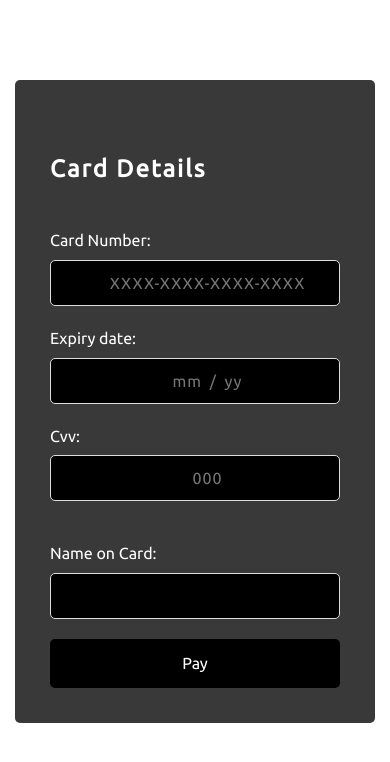
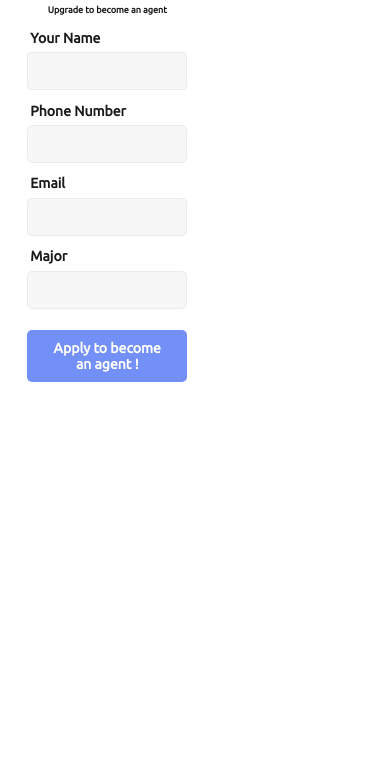
Before and after one commit to kpatel0170/SettleOut-frontend, a React (Create React App) app: page / in a window 390 px wide. Shown: the top 762 px of the page. Built offline with nearby package versions, Linux system fonts and the light colour scheme; a web font is replaced by a local one.

Commit message:
Added Upgrade to agent page

```diff
--- a/package.json
+++ b/package.json
@@ -3,6 +3,7 @@
   "version": "0.1.0",
   "private": true,
   "dependencies": {
+    "@heroicons/react": "^2.0.16",
     "@testing-library/jest-dom": "^5.16.5",
     "@testing-library/react": "^13.4.0",
     "@testing-library/user-event": "^13.5.0",
--- a/src/App.js
+++ b/src/App.js
@@ -5,6 +5,8 @@ import { Route } from 'react-router-dom';
 import Navbar from "./components/Navbar";
 import About from "./pages/About";
 import Payment from "./pages/Payment";
+import Upgrade from "./pages/Upgrade";
+
 import Card from './pages/Card';
 import Button from './pages/Card';
 import AgentList from './pages/AgentList';
@@ -23,7 +25,8 @@ function App() {
       // <Button />
 
       // <AgentList />
-      <Payment />
+      //<Payment />
+      <Upgrade/>
   );
 }
 
--- a/src/pages/About/About.jsx
+++ b/src/pages/About/About.jsx
@@ -2,7 +2,6 @@ import React, { useState, useEffect, useContext } from "react";
 import "./About.css";
 
 import { gapi } from "gapi-script";
-import Navbar from "../Navbar";
 //import commonApi from "../../api/common";
 //import { Context } from "../context/Context";
 //import { useNavigate } from "react-router";
@@ -11,7 +10,7 @@ import Navbar from "../Navbar";
 function About  ({ featured = false, children = null })  {
     return(
         <>
-        {/* <Navbar /> */}
+
         <div id="parallax-world-of-ugg">
 
         <section>
--- /dev/null
+++ b/src/pages/Upgrade/Upgrade.css
@@ -0,0 +1,349 @@
+.aboutContainer {
+    display: flex;
+    width: 90%;
+    margin: auto;
+    justify-content: space-between;
+  }
+
+  .aboutMobileContainer{
+    display: none;
+  }
+
+  .about-left {
+    width: 50%;
+    color: #001837;
+    margin-top: 4rem;
+  }
+
+  .about-mainHead {
+    font-size: 4rem;
+    margin: 0;
+    /* width: 80%; */
+  }
+  .about-subHead {
+    font-size: 16px;
+    font-weight: 700;
+  }
+
+  .about-Content {
+    font-size: 25px;
+    color: #707070;
+    width: 80%;
+    /* line-height: 2rem; */
+  }
+
+  .about-right {
+    width: 50%;
+    /* border: 1px solid red; */
+    position: relative;
+  }
+
+  .detail-container {
+    border-radius: 5px;
+    position: absolute;
+    bottom: -20%;
+    /* bottom: 0%; */
+    width: 80%;
+    left: 10%;
+    background-color: white;
+    box-shadow: rgba(100, 100, 111, 0.2) 0px 7px 29px 0px;
+    /* display: flex; */
+    /* flex-direction: column; */
+  }
+
+  .detail-container div {
+    display: flex;
+    flex-direction: column;
+    margin: 1rem;
+  }
+
+  .detail-info {
+    font-size: 1.2rem;
+    font-weight: 700;
+    padding: 0.5rem;
+  }
+
+  .input {
+    padding: 20px 30px;
+    border-radius: 5px;
+    background-color: #f7f7f7;
+    border: 1px solid rgb(235, 235, 235);
+    outline: none;
+    font-size: 18px;
+  }
+
+  .detailHeading {
+    text-align: center;
+    font-size: 1.5rem;
+  }
+
+  .detailBtn button {
+    background-color: #738ff8;
+    border-radius: 5px;
+    border: none;
+    color: white;
+    padding: 15px 32px;
+    text-align: center;
+    text-decoration: none;
+    display: inline-block;
+    font-size: 18px;
+    font-weight: bold;
+    margin: 2rem 0;
+    cursor: pointer;
+  }
+
+
+  @media screen and (max-width: 3000px) {
+
+
+    .about-left {
+        margin-top: 4rem;
+      }
+
+      .about-mainHead {
+        font-size: 2.2rem;
+      }
+      .about-subHead {
+        font-size: 12px;
+      }
+
+      .about-Content {
+        font-size: 1.2rem;
+      }
+
+
+
+
+  @media screen and (max-width: 3070px) {
+
+
+      .about-left {
+          margin-top: 4rem;
+        }
+
+        .about-mainHead {
+          font-size: 2.2rem;
+        }
+        .about-subHead {
+          font-size: 12px;
+        }
+
+        .about-Content {
+          font-size: 1.2rem;
+        }
+
+        .detail-container {
+          top: -80%;
+          width: 90%;
+          left: 10%;
+        }
+
+        .detail-container div {
+          margin: 0.4rem 0.5rem;
+        }
+
+        .detail-info {
+          font-size: 16px;
+          font-weight: 600;
+          padding: 0.4rem;
+        }
+
+        .input {
+          padding: 10px 25px;
+          font-size: 14px;
+          padding-left: 0.5rem;
+        }
+
+        .detailHeading {
+          text-align: center;
+          font-size: 1rem;
+        }
+
+        .detailBtn button {
+          padding:10px 25px;
+          font-size: 14px;
+
+        }
+  }
+
+  @media screen and (max-width: 1024px) {
+    .about-left {
+      margin-top: 2rem;
+    }
+
+    .about-mainHead {
+      font-size: 2.2rem;
+    }
+    .about-subHead {
+      font-size: 12px;
+    }
+
+    .about-Content {
+      font-size: 1.2rem;
+    }
+
+    .detail-container {
+      top: -80%;
+      width: 90%;
+      left: 10%;
+    }
+
+    .detail-container div {
+      margin: 0.4rem 0.5rem;
+    }
+
+    .detail-info {
+      font-size: 16px;
+      font-weight: 600;
+      padding: 0.4rem;
+    }
+
+    .input {
+      padding: 10px 25px;
+      font-size: 14px;
+      padding-left: 0.5rem;
+    }
+
+    .detailHeading {
+      text-align: center;
+      font-size: 1rem;
+    }
+
+    .detailBtn button {
+      padding: 10px 25px;
+      font-size: 14px;
+    }
+  }
+  @media screen and (max-width: 768px) {
+    .about-left {
+      margin-top: 2rem;
+    }
+
+    .about-mainHead {
+      font-size: 2rem;
+    }
+    .about-subHead {
+      font-size: 10px;
+    }
+
+    .about-Content {
+      font-size: 1rem;
+    }
+
+    .detail-container {
+      top: -80%;
+      width: 90%;
+      left: 10%;
+    }
+
+    .detail-container div {
+      margin: 0.4rem 0.5rem;
+    }
+
+    .detail-info {
+      font-size: 14px;
+      font-weight: 600;
+      padding: 0.4rem;
+    }
+
+    .input {
+      padding: 10px 25px;
+      font-size: 14px;
+      padding-left: 0.5rem;
+    }
+
+    .detailHeading {
+      text-align: center;
+      font-size: 1rem;
+    }
+
+    .detailBtn button {
+      padding: 10px 25px;
+      font-size: 14px;
+    }
+  }
+
+
+
+  @media screen and (max-width: 425px) {
+    .aboutContainer{
+      display: none;
+    }
+    .aboutMobileContainer{
+      display: block;
+      width: 90%;
+      margin: auto;
+      margin-top: 4rem;
+    }
+
+
+  .about-Top {
+    color: #001837;
+    margin-top: 2rem;
+  }
+
+  .aboutTop-mainHead {
+    font-size: 2.3rem;
+    margin: 0;
+    /* width: 80%; */
+  }
+  .aboutTop-subHead {
+    font-size: 1rem;
+    font-weight: 700;
+  }
+
+  .aboutTop-Content {
+    font-size: 1.2rem;
+    color: #707070;
+    width: 100%;
+    /* line-height: 2rem; */
+  }
+
+
+  .aboutDetail-container{
+    width: 90%;
+    margin: auto;
+  }
+
+  .aboutDetail-container div {
+    display: flex;
+    flex-direction: column;
+    margin: 1rem;
+  }
+
+
+  .aboutDetail-info {
+    font-size: 1.2rem;
+    font-weight: 700;
+    padding: 0.5rem;
+  }
+
+  .aboutDetail-input {
+    padding: 10px 15px;
+    border-radius: 5px;
+    background-color: #f7f7f7;
+    border: 1px solid rgb(235, 235, 235);
+    outline: none;
+    font-size: 18px;
+  }
+
+  .aboutDetailHeading {
+    text-align: center;
+    font-size: 1.5rem;
+  }
+
+  .aboutDetail-detailBtn button {
+    background-color: #738ff8;
+    border-radius: 5px;
+    border: none;
+    color: white;
+    padding: 15px 32px;
+    text-align: center;
+    text-decoration: none;
+    display: inline-block;
+    font-size: 18px;
+    font-weight: bold;
+    margin: 2rem 0;
+    cursor: pointer;
+  }
+}}
--- /dev/null
+++ b/src/pages/Upgrade/Upgrade.jsx
@@ -0,0 +1,65 @@
+import React, { Component } from "react"
+import "./Upgrade.css"
+
+class Upgrade extends Component {
+    state = {
+        text: {
+            recipient: '',
+            textmessage: '',
+            carCompany: '',
+            floorArea: '',
+            location: ''
+        }
+    }
+
+    render() {
+        const { text } = this.state;
+        const spacer = {
+            margin: 8
+        }
+        const textArea = {
+            borderRadius: 4
+        }
+        return (
+            <>
+                <div className="about-right">
+                    <div className="detail-container">
+                        <div className="detailHeading">
+                            <h3>Upgrade to become an agent</h3>
+                        </div>
+                        <form>
+                            <div>
+                                <div>
+                                    <label name="body" htmlFor="body" className="detail-info">Your Name</label>
+
+
+                                    <input className="input"  style={textArea} />
+
+                                </div>
+                                <div>
+                                    <label className="detail-info">Phone Number</label>
+                                    <input className="input" type="number" />
+                                </div>
+                                <div>
+                                    <label className="detail-info">Email</label>
+                                    <input className="input" type="text" />
+                                </div>
+                                <div>
+                                    <label className="detail-info">Major</label>
+                                    <input className="input" type="text" />
+                                </div>
+
+                                <div className="detailBtn">
+                                    <button type="submit">Apply to become an agent !</button>
+                                </div>
+                            </div>
+                        </form>
+                    </div>
+                </div>
+            </>
+        )
+    }
+}
+
+
+export default Upgrade;
--- /dev/null
+++ b/src/pages/Upgrade/index.jsx
@@ -0,0 +1 @@
+export { default } from "./Upgrade";
```
Also changed, not shown: 1 other file (tests, documents, lock files or other folders).
